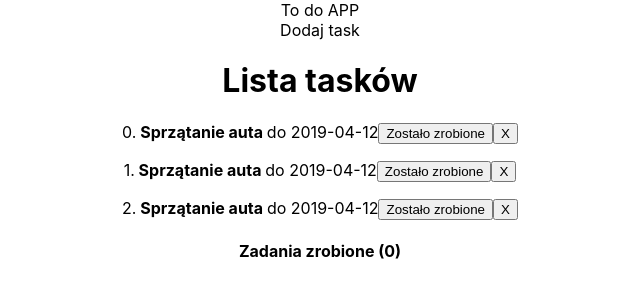
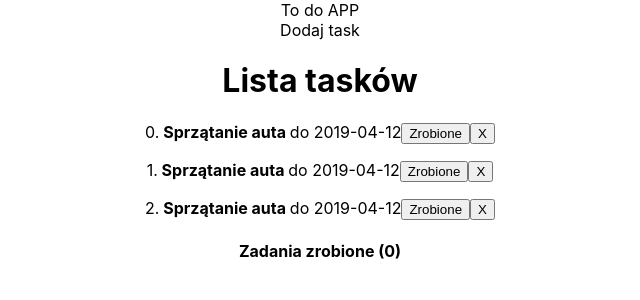
Before and after one commit to adrian-slowinski/Todo-App-2, a React (Create React App) app: page / in a window 1280 px wide. Shown: the top 300 px of the page, without its empty margins (320-960 px from the left). Built offline with nearby package versions, Linux system fonts and the light colour scheme.

Commit message:
Add action on done button

```diff
--- a/src/components/App.js
+++ b/src/components/App.js
@@ -57,6 +57,17 @@ class App extends Component {
 
   changeTaskStatus = (id) => {
     console.log(`Done ${id} `)
+
+    const tasks = [...this.state.tasks]
+    tasks.forEach((task) => {
+      if (task.id === id){
+        task.active = false
+        task.finishDate = new Date().getTime()
+      }
+    })
+    this.setState({
+      tasks
+    })
   }
 
   render() {
--- a/src/components/Task.js
+++ b/src/components/Task.js
@@ -9,7 +9,7 @@ const Task = (props) => {
         {id}.
         <strong> {text} </strong>
         do {date}
-        <button onClick={ () => props.change(id) }>Zostało zrobione </button>
+        <button onClick={() => props.change(id)}>Zrobione</button>
         <button onClick={() => props.delete(id)}>X</button>
       </p>
     </div>
```
